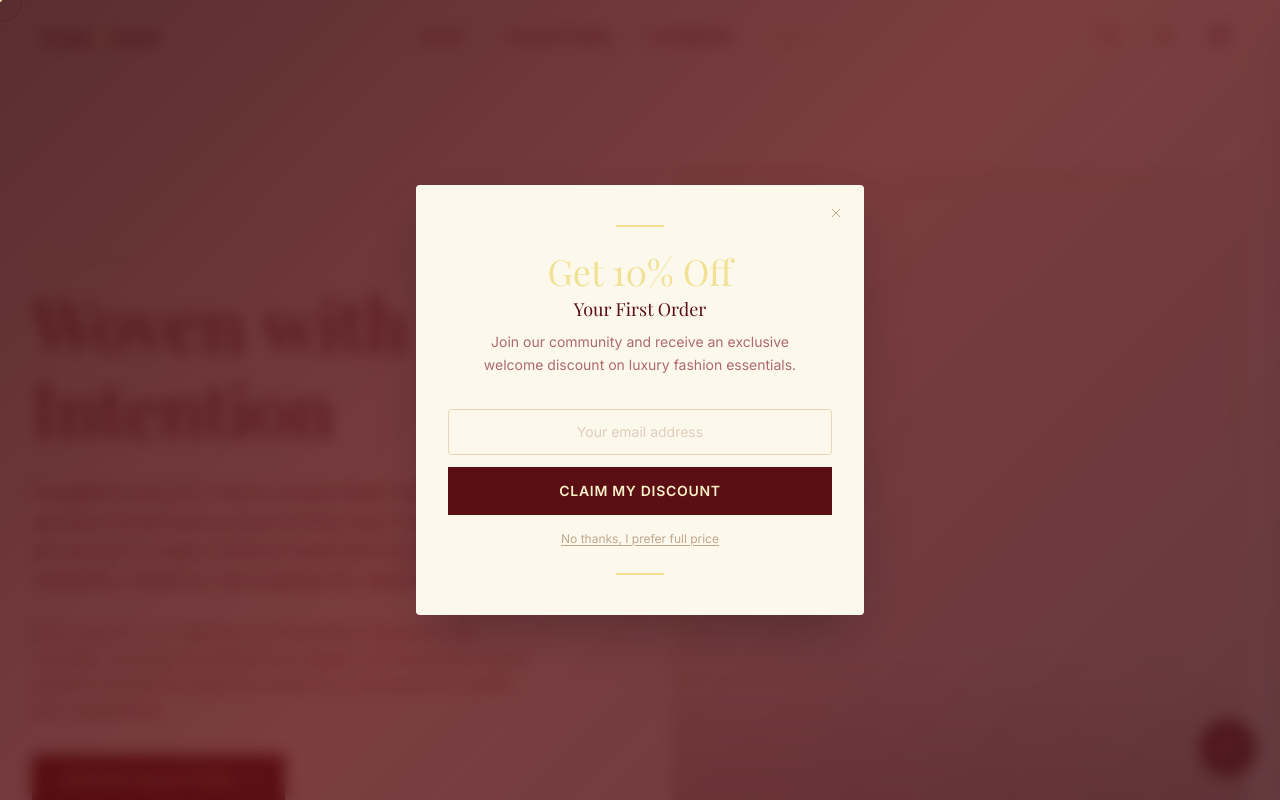
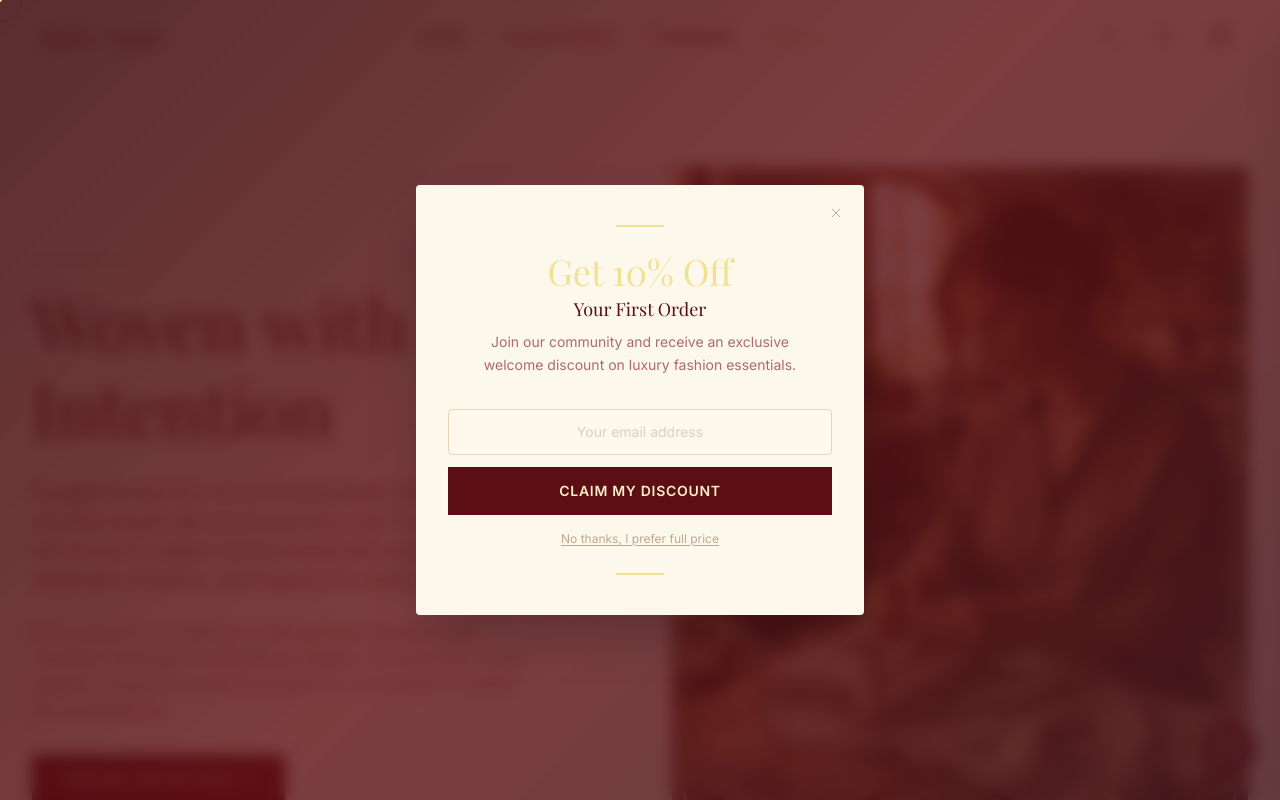
Before and after one commit to DeepakChander/snugAndknot, a Next.js app: page /about in a window 1280 px wide. Shown: the top 800 px of the page. Built offline with nearby package versions, Linux system fonts and the light colour scheme.

Commit message:
Add About page hero image and update reference

```diff
--- a/src/app/about/page.tsx
+++ b/src/app/about/page.tsx
@@ -214,7 +214,7 @@ function HeroSplit({ reducedMotion }: { reducedMotion: boolean }) {
               className="absolute inset-0 z-10 pointer-events-none border-2 border-gold m-3"
             />
             <Image
-              src="/images/about/about-hero.jpg"
+              src="/images/about/about-hero.png"
               alt="Snug&Knot founder in the studio"
               fill
               className="object-cover"
```
Also changed, not shown: public/images/about/about-hero.png (added).
